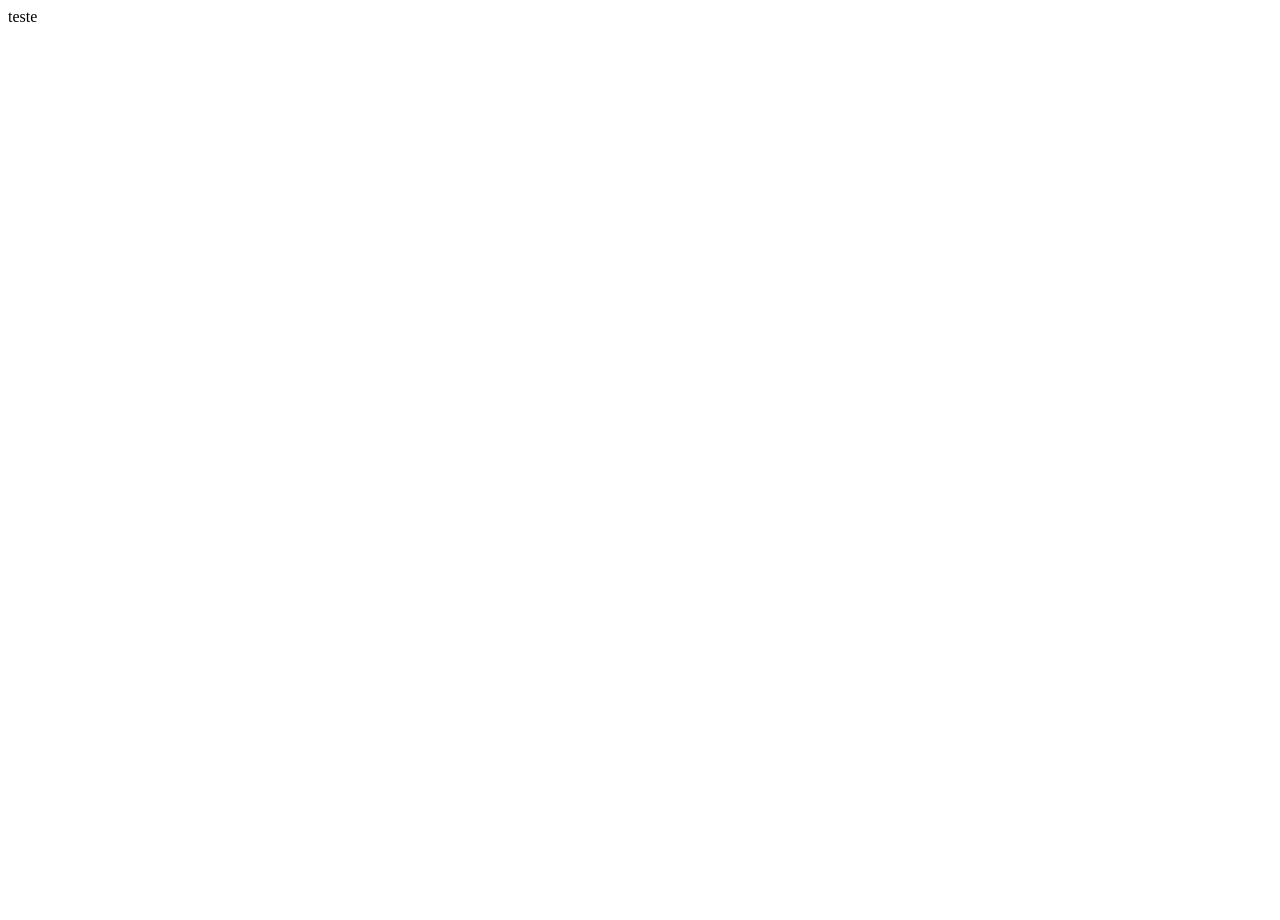
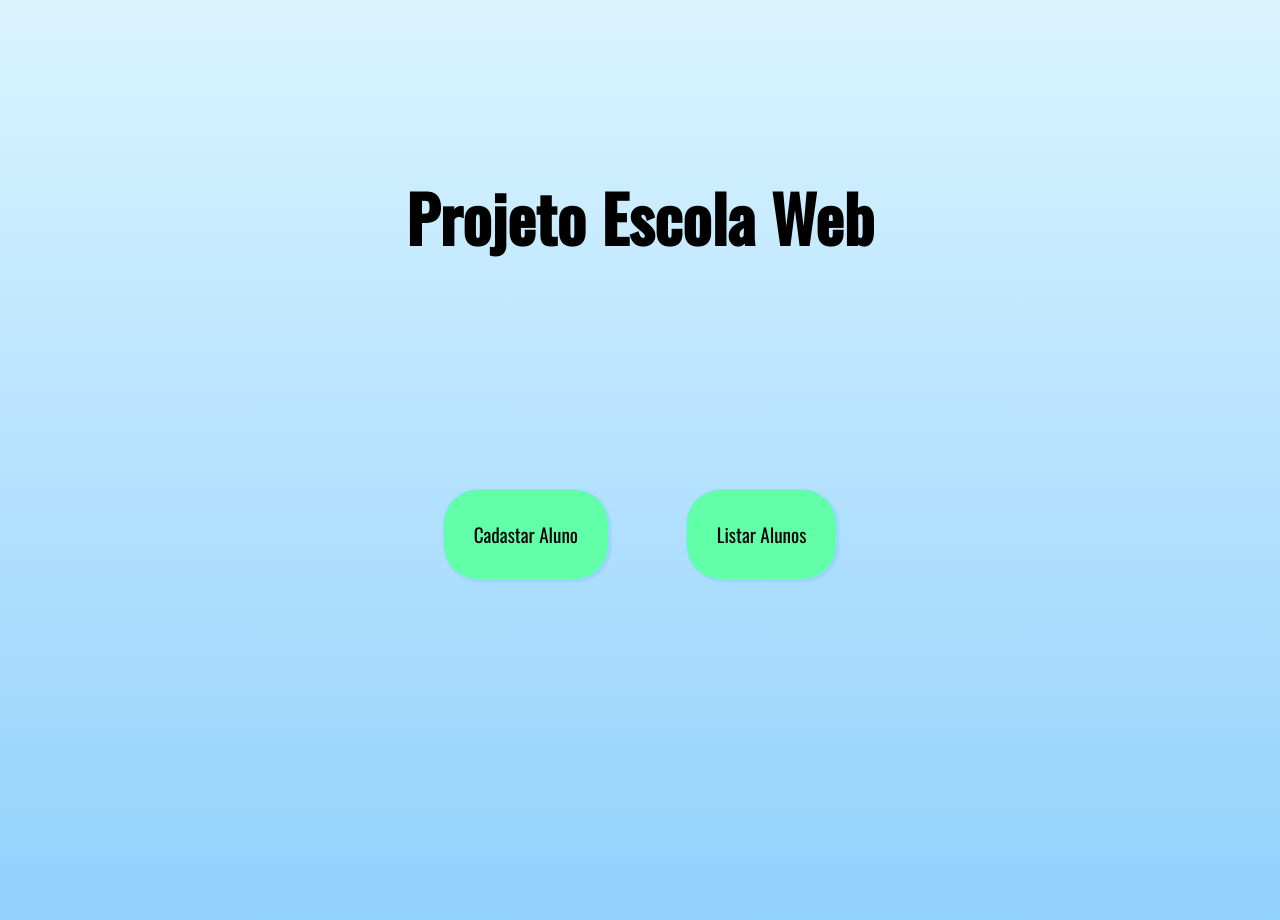
Before and after one commit to DeivisonCs/Desafios, a Flask app: page / in a window 1280 px wide. Before the commit the page is almost empty. Before the commit the page ends 22 px from the top, so only its background shows below. Run offline with Flask 3, Linux system fonts and the light colour scheme.

Commit message:
Pagina Inicial adicionada

```diff
--- a/Python/w_Flask/ProjetoEscola/app.py
+++ b/Python/w_Flask/ProjetoEscola/app.py
@@ -1,4 +1,4 @@
-from flask import Flask
+from flask import Flask, render_template
 from database import db
 from flask_migrate import Migrate
 from users import bp_Students
@@ -15,7 +15,7 @@ migrate = Migrate(app, db)
 
 @app.route('/')
 def index():
-    return "teste"
+    return render_template("index.html")
 
 if __name__ == "__main__":
     app.run()
--- /dev/null
+++ b/Python/w_Flask/ProjetoEscola/static/global.css
@@ -0,0 +1,8 @@
+@import url('https://fonts.googleapis.com/css2?family=Oswald:wght@300;400;500&family=Oxanium:wght@200;300;400;500;700&display=swap');
+
+*{
+    padding: 0;
+    margin: 0;
+    box-sizing: border-box;
+    font-family: Oswald, Courier, monospace;
+}
--- /dev/null
+++ b/Python/w_Flask/ProjetoEscola/static/index.css
@@ -0,0 +1,50 @@
+
+body {
+    height: 100vh;
+    background-image: linear-gradient(to top, rgb(146, 209, 252), rgb(218, 244, 255));
+}
+
+header {
+    /* background-color: aqua; */
+    padding: 50px;
+    margin: 120px auto;
+}
+
+header h1 {
+    text-align: center;
+    font-size: 4em;
+}
+
+main {
+    display: flex;
+    justify-content: center;
+    align-items: center;
+    gap: 10%;
+    /* background-color: aquamarine; */
+    width: 60%;
+    height: 200px;
+    margin: auto;
+}
+
+main a {
+    text-decoration: none;
+    font-size: 1.2em;
+    color: black;
+    height: fit-content;
+    padding: 30px;
+    border: 1px solid rgb(142, 223, 255);
+    border-radius: 35px;
+    background-color: rgb(96, 255, 168);
+    box-shadow: 2px 2px 2px rgba(147, 206, 255, 0.74);
+}
+
+main a:hover {
+    color: white;
+    padding: 25px;
+    margin: 0px 5px 0px 5px;
+    box-shadow: 2px 2px 2px rgba(147, 206, 255, 0.74) inset;
+}
+
+main a:active {
+    padding: 5px 25px 5px 25px;
+}
--- a/Python/w_Flask/ProjetoEscola/templates/add_student.html
+++ b/Python/w_Flask/ProjetoEscola/templates/add_student.html
@@ -3,7 +3,8 @@
 <head>
     <meta charset="UTF-8">
     <meta name="viewport" content="width=device-width, initial-scale=1.0">
-    <link rel="stylesheet" href="../static/style.css">
+    <link rel="stylesheet" href="../static/global.css">
+    <link rel="stylesheet" href="../static/add.css">
 
     <title>Adicionar Aluno</title>
 </head>
--- /dev/null
+++ b/Python/w_Flask/ProjetoEscola/templates/index.html
@@ -0,0 +1,22 @@
+<!DOCTYPE html>
+<html lang="pt-br">
+<head>
+    <meta charset="UTF-8">
+    <meta name="viewport" content="width=device-width, initial-scale=1.0">
+    <link rel="stylesheet" href="../static/global.css">
+    <link rel="stylesheet" href="../static/index.css">
+
+    <title>Projeto Escola</title>
+
+</head>
+<body>
+    <header>
+        <h1>Projeto Escola Web</h1>
+    </header>
+
+    <main>
+        <a href="/User/create">Cadastar Aluno</a>
+        <a href="/User/list">Listar Alunos</a>
+    </main>
+</body>
+</html>
--- a/Python/w_Flask/ProjetoEscola/users.py
+++ b/Python/w_Flask/ProjetoEscola/users.py
@@ -1,4 +1,4 @@
-from flask import Blueprint, render_template, request
+from flask import Blueprint, render_template, request, redirect
 from database import db
 from models.tables import Students_Inf
 
@@ -53,6 +53,4 @@ def remove_student(id):
 
     db.session.delete(User)
     db.session.commit()
-
-    User = Students_Inf.query.all()
-    return render_template("list_students.html", Students_all=User)
+    return redirect("list_students.html")
```
Also changed, not shown: Python/w_Flask/ProjetoEscola/static/add.css (renamed from Python/w_Flask/ProjetoEscola/static/style.css, +0 -8 lines).
